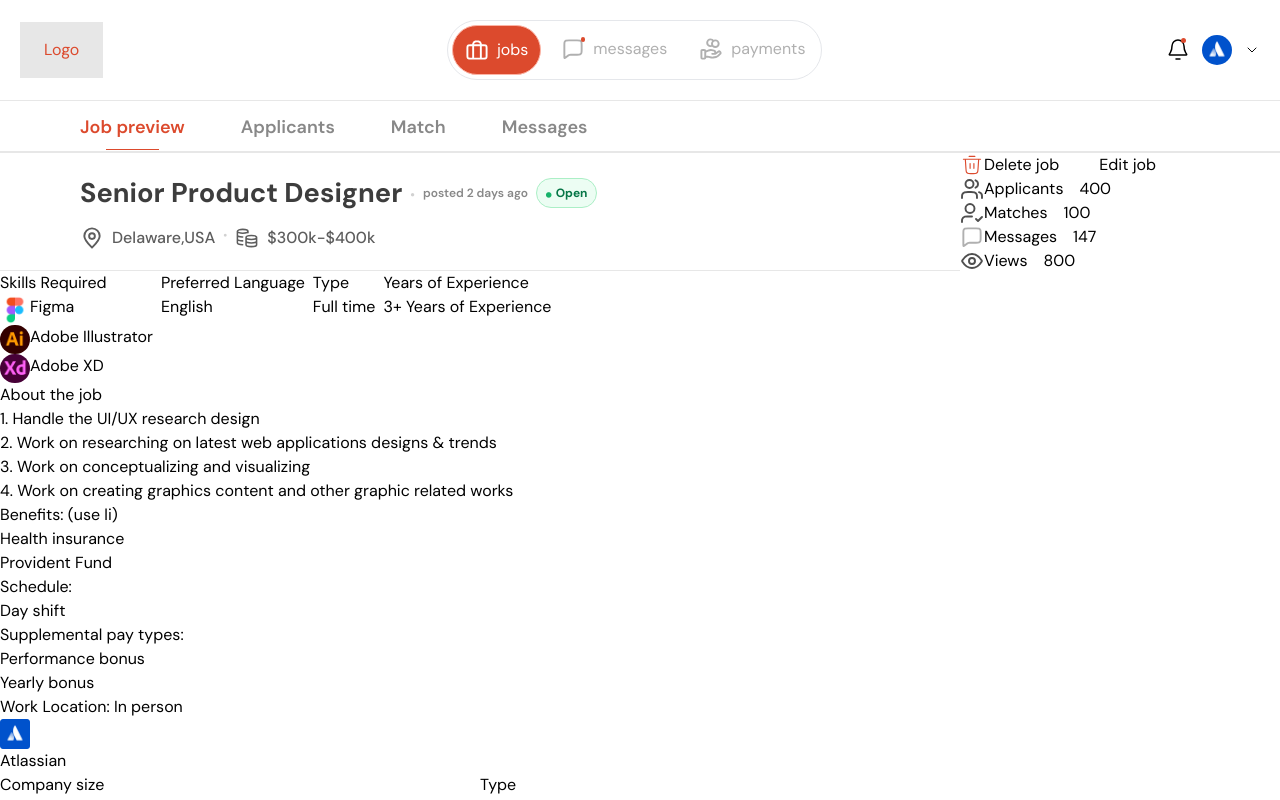
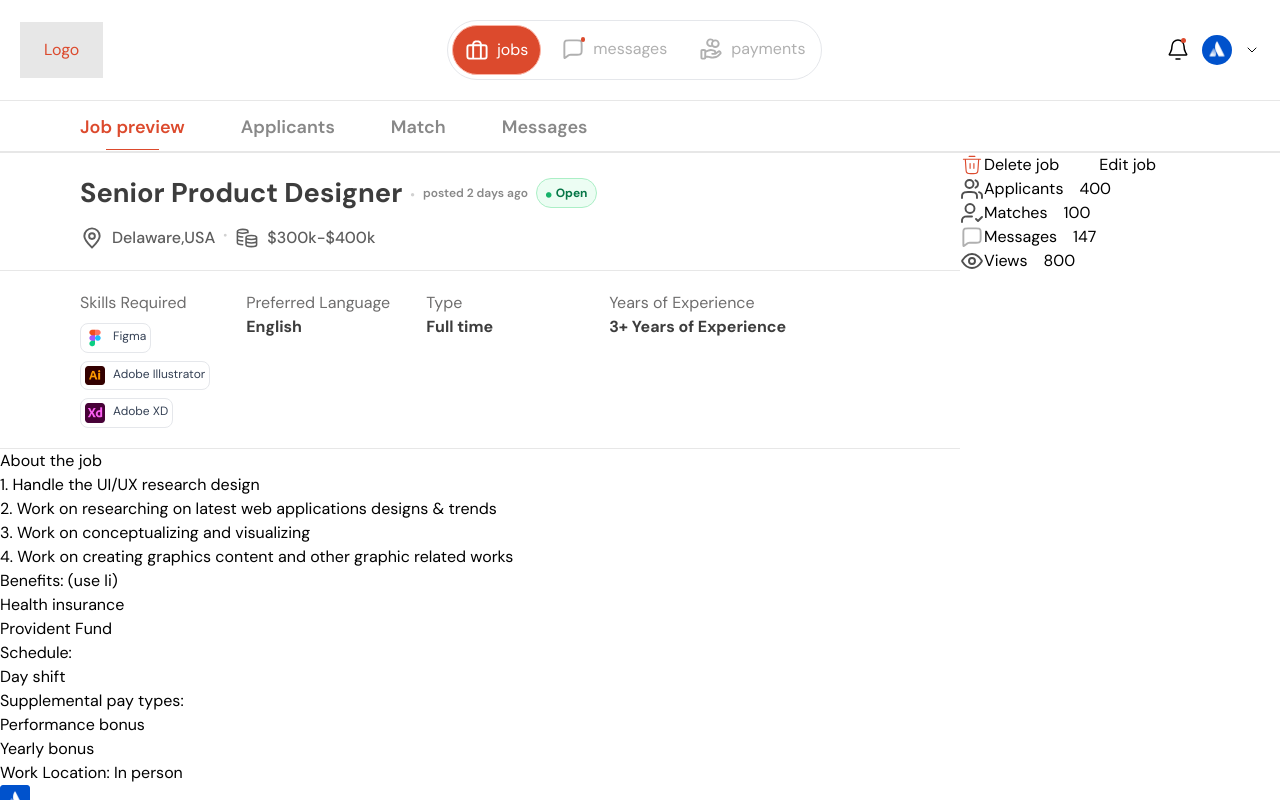
Before and after one commit to mvp5464/Techkareer-assignment, a Next.js app: page / in a window 1280 px wide. Shown: the top 800 px of the page. Built offline with nearby package versions, Linux system fonts and the light colour scheme.

Commit message:
jobInfo Section added

```diff
--- a/src/components/JobInfo.tsx
+++ b/src/components/JobInfo.tsx
@@ -2,25 +2,32 @@
 
 const JobInfo = () => {
   return (
-    <div>
-      <div className=" flex gap-2">
-        <div>
-          <div>Skills Required</div>
+    <div className="border-b border-[#E7E7E7]">
+      <div className="ml-20 my-5 ">
+        <div className=" flex gap-9">
+          <div className=" space-y-2">
+            <div className=" text-[#6E6D6D]">Skills Required</div>
             <JobInfoComp image={"/figmaLogo.png"} name={"Figma"} />
-          <JobInfoComp image={"/adobeAILogo.png"} name={"Adobe Illustrator"} />
+            <JobInfoComp
+              image={"/adobeAILogo.png"}
+              name={"Adobe Illustrator"}
+            />
             <JobInfoComp image={"/adobeXDLogo.png"} name={"Adobe XD"} />
           </div>
           <div>
-          <div>Preferred Language</div>
-          <div>English</div>
+            <div className=" text-[#6E6D6D]">Preferred Language</div>
+            <div className=" text-[#3D3D3D] font-bold">English</div>
           </div>
           <div>
-          <div>Type</div>
-          <div>Full time</div>
+            <div className=" text-[#6E6D6D]">Type</div>
+            <div className=" text-[#3D3D3D] font-bold">Full time</div>
           </div>
-        <div>
-          <div>Years of Experience</div>
-          <div>3+ Years of Experience</div>
+          <div className=" ml-20 ">
+            <div className=" text-[#6E6D6D]">Years of Experience</div>
+            <div className=" text-[#3D3D3D] font-bold">
+              3+ Years of Experience
+            </div>
+          </div>
         </div>
       </div>
     </div>
--- a/src/components/JobInfoComp.tsx
+++ b/src/components/JobInfoComp.tsx
@@ -4,15 +4,17 @@
   return (
     <>
       <div className=" flex">
-        <Image
-          src={image}
-          alt="Figma Logo"
-          className="dark:invert rounded-full"
-          width={30}
-          height={0}
-          priority
-        />
-        <span>{name}</span>
+        <div className=" border flex gap-2 px-1 py-1 rounded-lg text-xs">
+          <Image
+            src={image}
+            alt={name}
+            className="shrink-0"
+            width={20}
+            height={0}
+            priority
+          />
+          <span className=" text-[#344054]">{name}</span>
+        </div>
       </div>
     </>
   );
```
Lines whose indentation alone changed are shown as unchanged.
